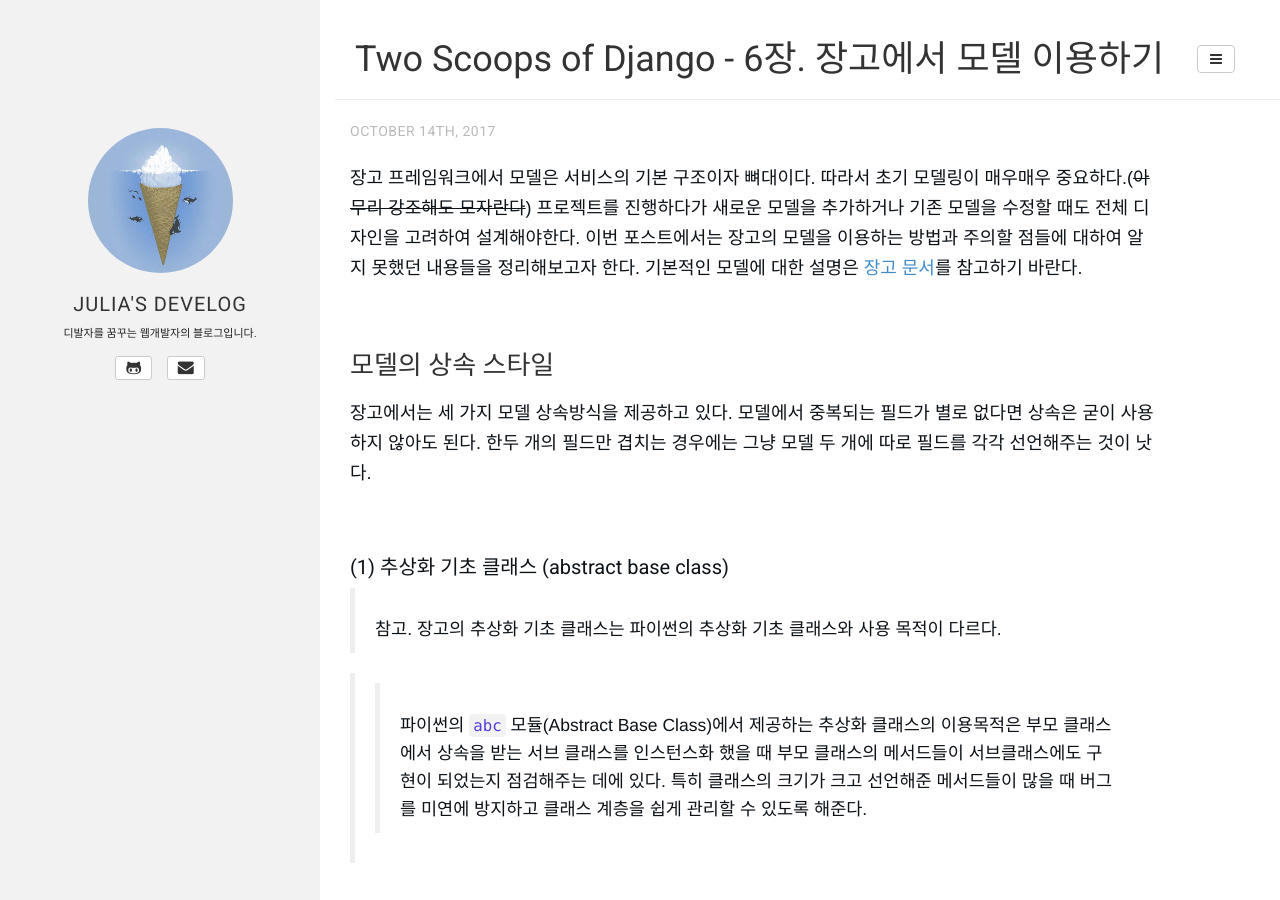
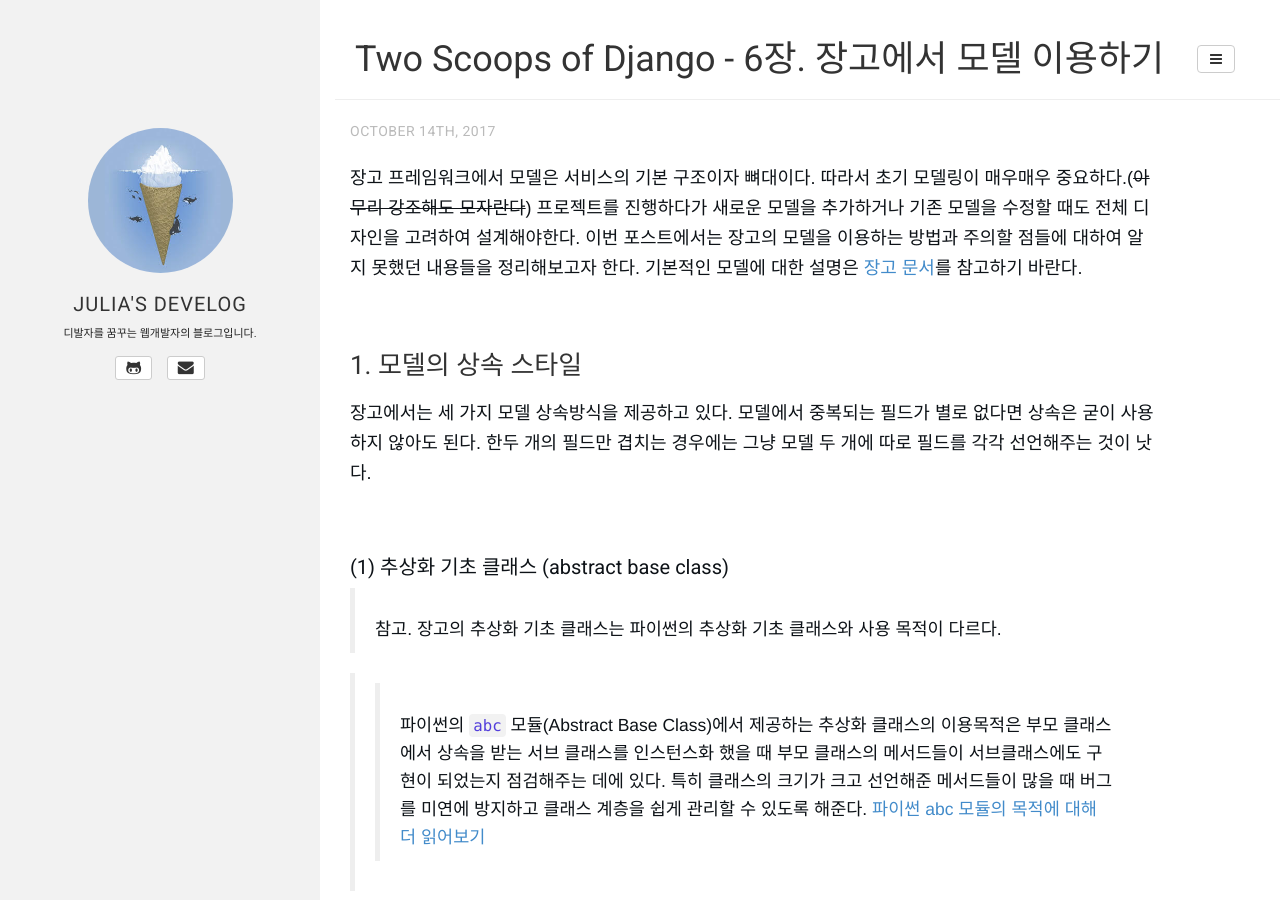
Before and after one commit to juliahwang/juliahwang.github.io, a Jekyll site: the page built from _posts/2017-10-14-2scoops-6-장고에서모델이용하기1.md, in a window 1280 px wide and 900 px high. Built offline with Jekyll 4.4.1, drawn with Linux system fonts in a browser that asks for light colours; some web fonts are replaced; comment, search, counter and statistics services are not loaded; some of the changed text lies outside the part shown.

Commit message:
add link about python abc module

```diff
--- a/_posts/2017-10-14-2scoops-6-장고에서모델이용하기1.md
+++ b/_posts/2017-10-14-2scoops-6-장고에서모델이용하기1.md
@@ -10,7 +10,7 @@
 
 <br>
 
-## 모델의 상속 스타일
+## 1. 모델의 상속 스타일
 
 장고에서는 세 가지 모델 상속방식을 제공하고 있다. 모델에서 중복되는 필드가 별로 없다면 상속은 굳이 사용하지 않아도 된다. 한두 개의 필드만 겹치는 경우에는 그냥 모델 두 개에 따로 필드를 각각 선언해주는 것이 낫다.
 
@@ -20,7 +20,7 @@
 
 > 참고. 장고의 추상화 기초 클래스는 파이썬의 추상화 기초 클래스와 사용 목적이 다르다.
 
->> 파이썬의 `abc` 모듈(Abstract Base Class)에서 제공하는 추상화 클래스의 이용목적은 부모 클래스에서 상속을 받는 서브 클래스를 인스턴스화 했을 때 부모 클래스의 메서드들이 서브클래스에도 구현이 되었는지 점검해주는 데에 있다. 특히 클래스의 크기가 크고 선언해준 메서드들이 많을 때 버그를 미연에 방지하고 클래스 계층을 쉽게 관리할 수 있도록 해준다.
+>> 파이썬의 `abc` 모듈(Abstract Base Class)에서 제공하는 추상화 클래스의 이용목적은 부모 클래스에서 상속을 받는 서브 클래스를 인스턴스화 했을 때 부모 클래스의 메서드들이 서브클래스에도 구현이 되었는지 점검해주는 데에 있다. 특히 클래스의 크기가 크고 선언해준 메서드들이 많을 때 버그를 미연에 방지하고 클래스 계층을 쉽게 관리할 수 있도록 해준다. <a href="https://dbader.org/blog/abstract-base-classes-in-python" target="_blank">파이썬 abc 모듈의 목적에 대해 더 읽어보기</a>
 
 <br>
 
```
Also changed, not shown: other parts of _posts/2017-10-14-2scoops-6-장고에서모델이용하기1.md (+3 -3 lines).
